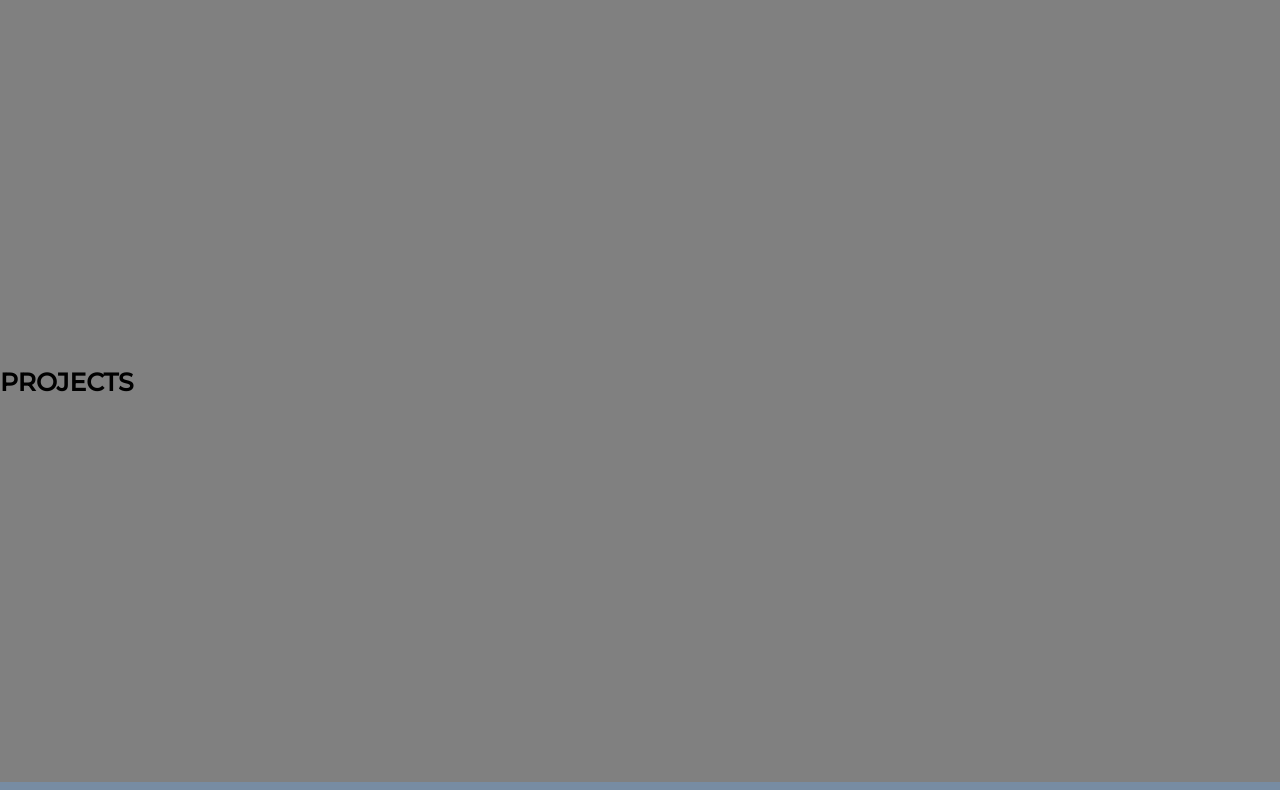
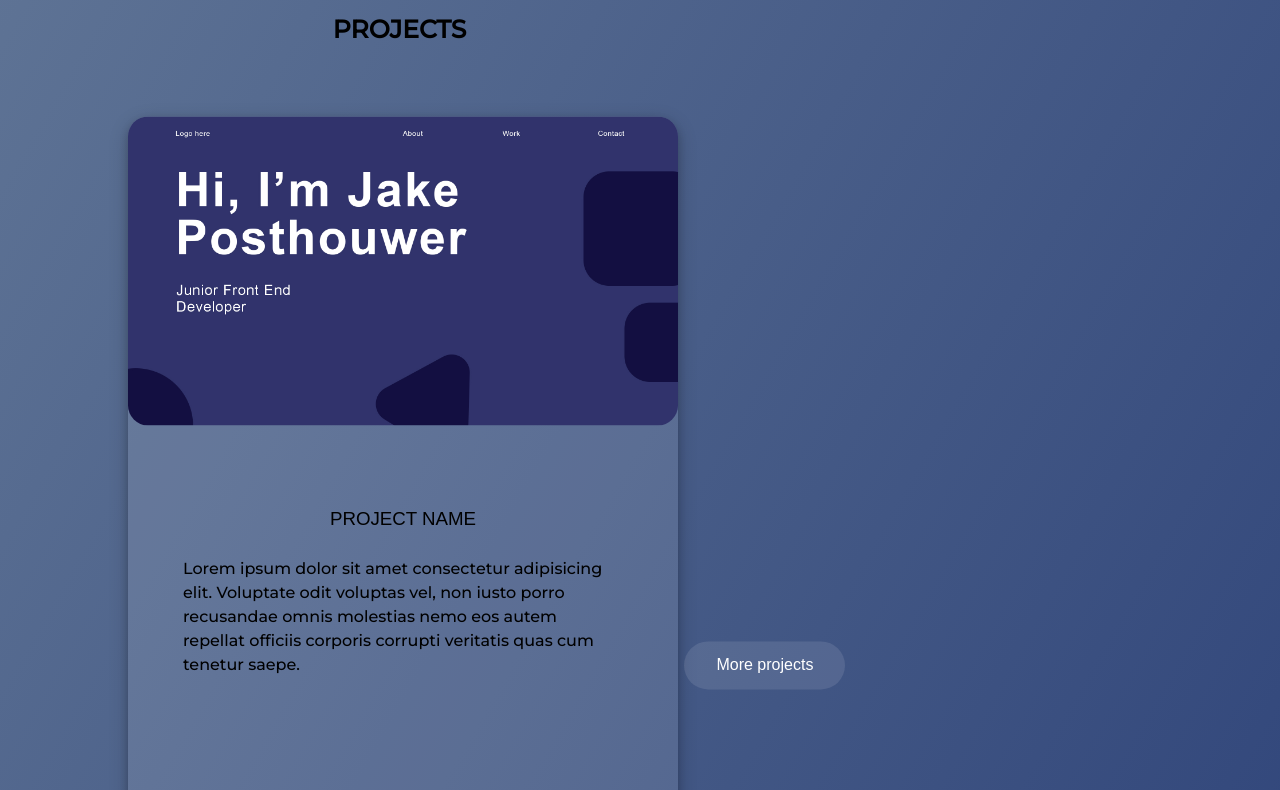
Before and after one commit to Jake-Posthouwer/portfolio, a plain HTML site: page concept/index.html in a window 1280 px wide. Shown: the part 1820-2610 px from the top of the page. Drawn offline with nearby package versions, Linux system fonts and the light colour scheme.

Commit message:
new styling, project page finished, contact page further development needed

```diff
--- a/concept/assets/css/style.scss
+++ b/concept/assets/css/style.scss
@@ -3,8 +3,10 @@
 // $basecolor1: #ADACB5;
 // $basecolor2: #D8D5DB;
 
+$basecolor1: #778ca3;
 $basecolor2: #4b6584;
-$basecolor1: #778ca3;
+$basecolor3: rgba(39, 60, 117, 1) 100%;
+$basecolor4: rgb(255, 255, 255, 0.1);
 
 @mixin shadow {
     box-shadow: 0 4px 8px 0 rgba(0, 0, 0, 0.2), 0 6px 20px 0 rgba(0, 0, 0, 0.19);
@@ -13,9 +15,9 @@ $basecolor1: #778ca3;
 body {
     margin: 0;
     padding: 0;
-    background-color: $basecolor1;
-    // background: rgb(189, 195, 199);
-    // background: linear-gradient(120deg, rgba(189, 195, 199, 1) 0%, rgba(52, 73, 94, 1) 100%);
+    // background-color: $basecolor1;
+    background: rgb(119, 140, 163);
+    background: linear-gradient(120deg, rgba(119, 140, 163, 1) 0%, rgba(39, 60, 117, 1) 100%);
     font-family: sans-serif;
     overflow-x: hidden;
 }
@@ -24,6 +26,7 @@ body {
 .big-square,
 .circle {
     @include shadow;
+    background-color: $basecolor3;
 }
 
 @mixin p-title {
@@ -42,8 +45,10 @@ p {
     position: relative;
     top: 50%;
     left: 50%;
-
     transform: translate(-50%, -50%);
+    // border-radius: 100px;
+    padding-top: 10px;
+    padding-bottom: 10px;
 }
 
 header {
@@ -105,12 +110,12 @@ header {
     height: 100vh;
 
     h1 {
-        margin-top: 10vh;
-        margin-left: 5vw;
+        margin-top: 20vh;
+        margin-left: 10vw;
         margin-bottom: 0;
         text-transform: uppercase;
         // font-size: 200px;
-        font-size: 15vw;
+        font-size: 10vw;
         cursor: default;
         line-height: 95%;
 
@@ -122,7 +127,7 @@ header {
     }
 
     p {
-        margin-left: 6vw;
+        margin-left: 11vw;
         @include p-title;
 
         .span1 {
@@ -134,9 +139,9 @@ header {
     .big-square {
         width: 20vw;
         height: 250px;
-        background-color: $basecolor2;
         border-top-left-radius: 50px;
         border-bottom-left-radius: 50px;
+        animation: test1 1s ease 0;
         position: absolute;
         top: 25vh;
         right: 0;
@@ -147,10 +152,9 @@ header {
     .small-square {
         width: 15vw;
         height: 200px;
-        background-color: $basecolor2;
         border-top-left-radius: 50px;
         border-bottom-left-radius: 50px;
-        animation: test2 1s ease 1s;
+        animation: test1 1s ease 0;
         position: absolute;
         top: 60vh;
         right: 0;
@@ -161,7 +165,6 @@ header {
     .circle {
         width: 500px;
         height: 500px;
-        background-color: $basecolor2;
         border-radius: 50%;
 
         position: absolute;
@@ -175,6 +178,7 @@ header {
 }
 
 .section2 {
+    // margin-top: -25%;
     height: 100vh;
 
     h2 {
@@ -192,6 +196,7 @@ header {
 
     img {
         width: 25%;
+        height: 100%;
         // margin-left: 20%;
         margin-right: 20%;
         border-radius: 10px;
@@ -218,15 +223,91 @@ header {
             }
         }
     }
+
+    li a:hover {
+        color: #fff;
+    }
 }
 
 .section3 {
-    background-color: grey;
+    // background-color: grey;
     height: 100vh;
+    margin-left: 10%;
+    margin-right: 10%;
+
+    .wrap2 {
+        position: relative;
+        top: 50%;
+        left: 50%;
+        transform: translate(-50%, -50%);
+    }
 
     h2 {
         text-transform: uppercase;
         font-size: 25px;
+        margin-left: 20%;
+        margin-right: 60%;
+    }
+
+    .projects {
+        width: 550px;
+        height: 700px;
+        background-color: $basecolor4;
+        border-radius: 20px;
+        display: inline-block;
+        margin-top: 5%;
+        // margin-right: 5%;
+        // margin-left: 5%;
+        margin-bottom: 5%;
+        @include shadow;
+
+        img {
+            margin: auto;
+            width: 100%;
+            border-radius: 20px;
+            display: block;
+            margin: auto;
+        }
+
+        h3 {
+            margin-top: 15%;
+            font-weight: normal;
+            text-transform: uppercase;
+            text-align: center;
+        }
+
+        P {
+            margin-top: 5%;
+            margin-right: 10%;
+            margin-left: 10%;
+            line-height: 150%;
+        }
+    }
+
+    button {
+        background-color: $basecolor4;
+        border: none;
+        padding: 15px 32px;
+        text-align: center;
+        text-decoration: none;
+        display: inline-block;
+        font-size: 16px;
+        margin: 4px 2px;
+        border-radius: 50px;
+        cursor: pointer;
+
+        a{
+            text-decoration: none;
+            color: white;
+
+        }
+    }
+
+    button:hover{
+        background-color: $basecolor1;
+        a{
+            color: black;
+        }
     }
 }
 
@@ -251,7 +332,6 @@ h2:hover {
     border-radius: 40%;
 }
 
-
 // @media only screen and (max-width: 1024px) and (min-width: 700px) {
 
 //     body{
--- a/concept/index.html
+++ b/concept/index.html
@@ -33,9 +33,7 @@
         </header>
 
         <section class="section1">
-            <h1>Hi,
-                <br>
-                I'm Jake</h1>
+            <h1>Hi, I'm Jake</h1>
             <p class="p-title">Junior Front-end & Backend developer
                 <br>
                 <span class="span1">Located in the Netherlands</span></p>
@@ -90,10 +88,37 @@
             </div>
         </section>
 
+        <!-- <section class="section3">
+            <div class="testt">
+                <h2>Projects</h2>
+                <img src="" alt="">
+                <div class="overlay">
+                    <p>test</p>
+                </div>
+            </div>
+        </section> -->
+
         <section class="section3">
-            <div class="wrap">
+            <div class="wrap2">
                 <h2>Projects</h2>
+                <div class="projects">
+                    <img src="assets/img/concept 1.jpg" alt="">
+                    <h3>Project name</h3>
+                    <p>Lorem ipsum dolor sit amet consectetur adipisicing elit. Voluptate odit voluptas vel, non iusto
+                        porro
+                        recusandae omnis molestias nemo eos autem repellat officiis corporis corrupti veritatis quas cum
+                        tenetur saepe.</p>
+                </div>
 
+                <div class="projects" style="float: right;">
+                    <img src="assets/img/concept 1.jpg" alt="">
+                    <h3>Project name</h3>
+                    <p>Lorem ipsum dolor sit amet consectetur adipisicing elit. Voluptate odit voluptas vel, non iusto
+                        porro
+                        recusandae omnis molestias nemo eos autem repellat officiis corporis corrupti veritatis quas cum
+                        tenetur saepe.</p>
+                </div>
+                <button><a href="">More projects</a></button>
             </div>
         </section>
 
@@ -109,7 +134,7 @@
             $('html,body').animate({
                     scrollTop: $(".section2").offset().top
                 },
-                1000, 'swing');
+                800, 'swing');
         });
 
         $(".button2").click(function () {
@@ -128,7 +153,19 @@
     </script>
 
     <script>
-        ScrollReveal().reveal('.section2', { delay: 500 });
+        ScrollReveal().reveal('.section2', {
+            delay: 500
+        });
+        ScrollReveal().reveal('.section3', {
+            delay: 500
+        });
+
+        $('.test').click(function () {
+            var toggleHeight = $(this).height() == 400 ? "400px" : "716px";
+            $(this).animate({
+                height: toggleHeight
+            });
+        });
     </script>
 </body>
 
```
Also changed, not shown: concept/assets/css/style.min.css, 4 other files.
